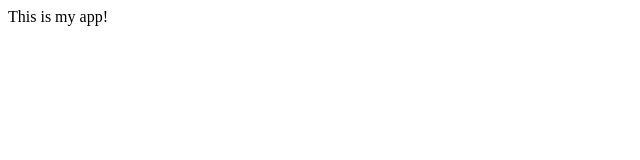
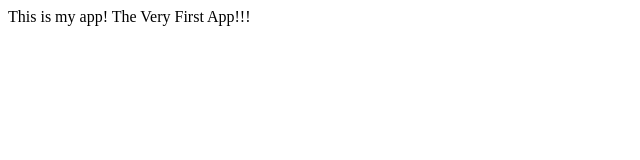
Before and after one commit to ShykhAmin/mysampleapp, a plain HTML site: page index.html in a window 1280 px wide. Shown: the whole page, without its empty margins (0-640 px from the left). Drawn offline with Linux system fonts and the light colour scheme.

Commit message:
Initial commit

```diff
--- a/index.html
+++ b/index.html
@@ -3,6 +3,6 @@
         <title>My App</title>
     </head>
     <body>
-        This is my app!
+        This is my app! The Very First App!!!
     </body>
 </html>
```
